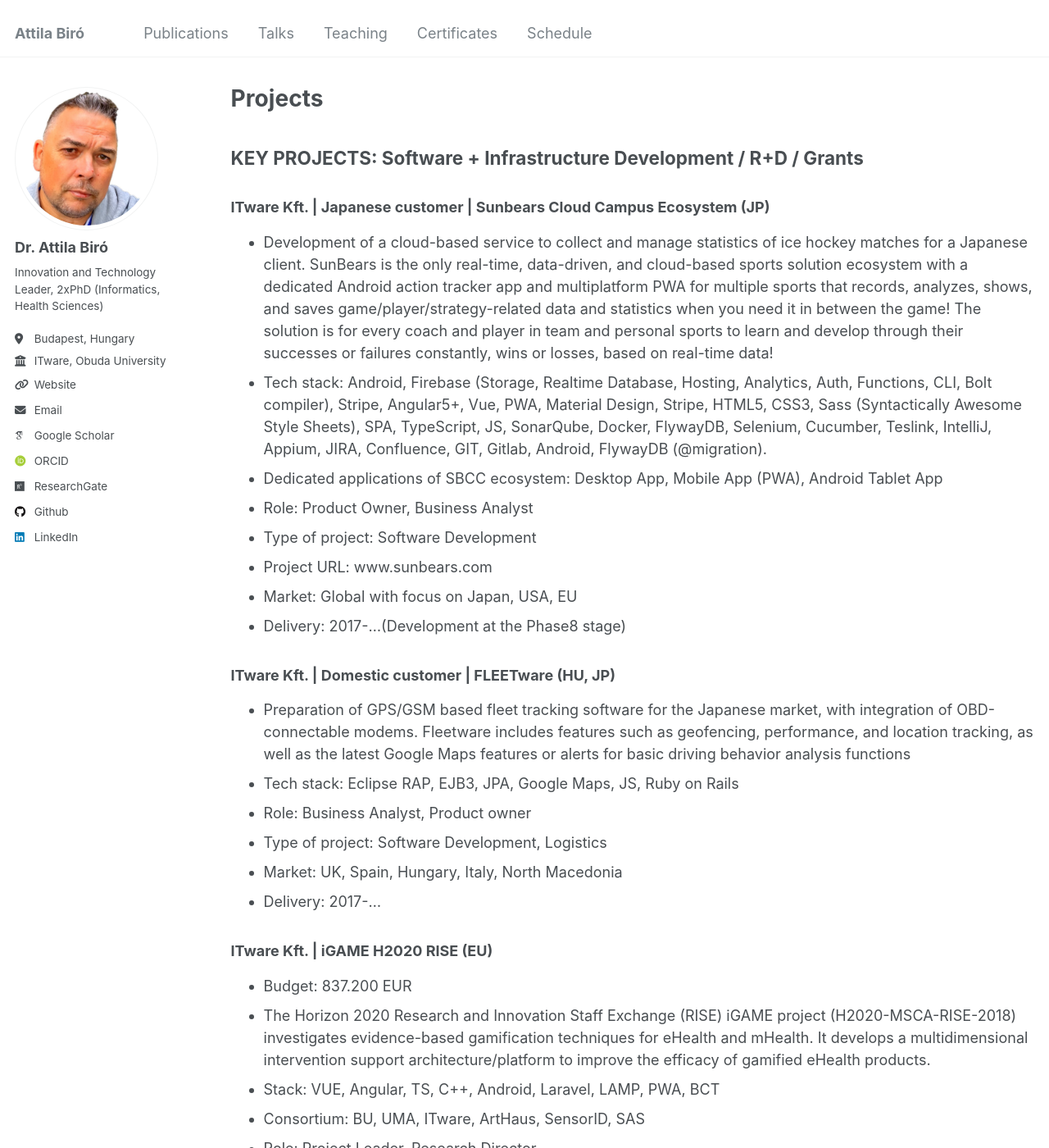
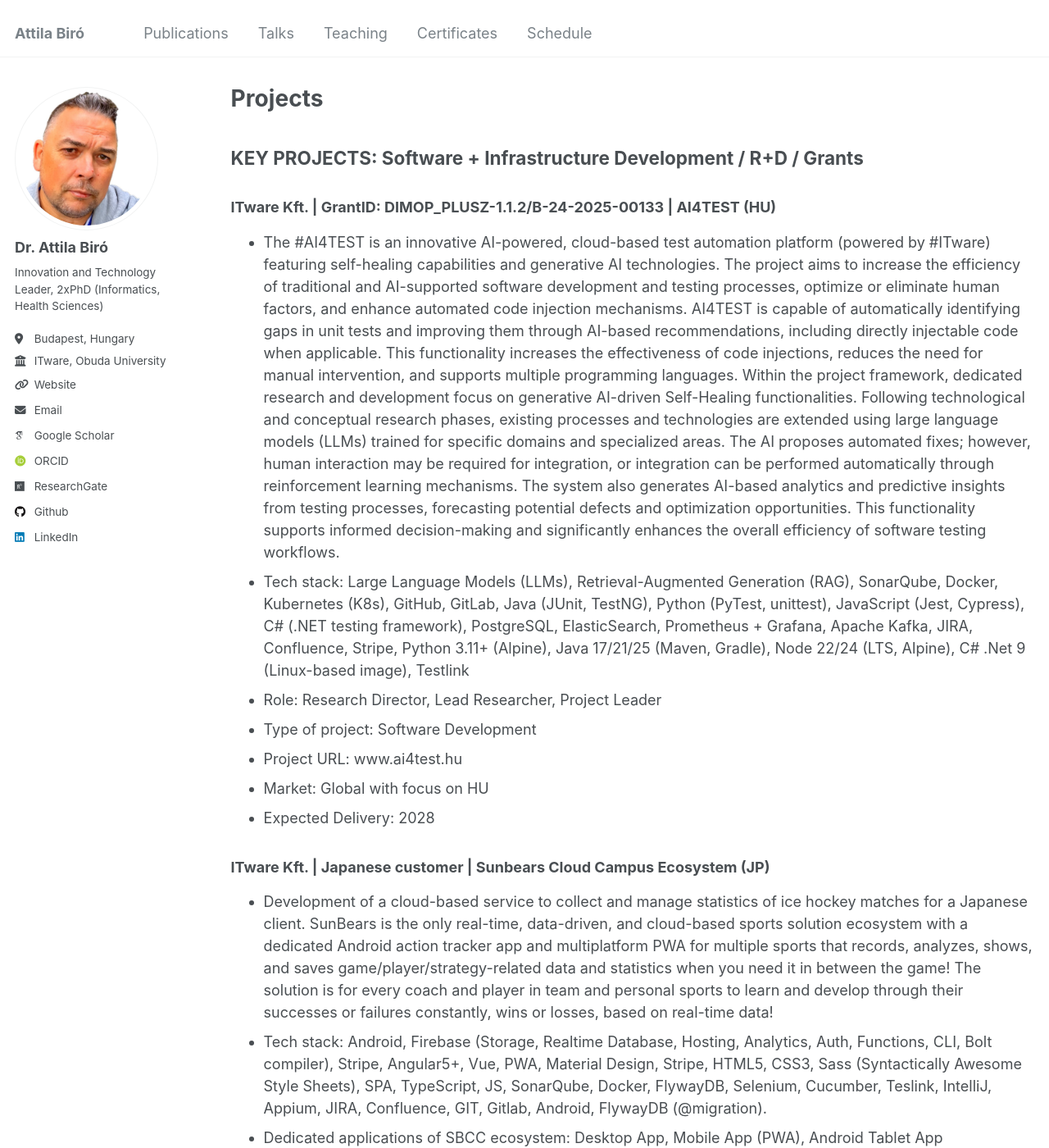
Before and after one commit to biroka/biroka.github.io, a Jekyll site: the page built from _pages/projects.md, in a window 1280 px wide and 1400 px high. Shown: the whole window at 82% size. Built offline with Jekyll 4.4.1, drawn with Linux system fonts in a browser that asks for light colours; some web fonts are replaced; some of the changed text lies outside the part shown.

Commit message:
Add AI4TEST project details and update statuses
Added detailed information about the AI4TEST project, including its objectives, technology stack, roles, and expected delivery date. Updated project status to 'ON-GOING' for AI4TEST and AI4DEV.

```diff
--- a/_pages/projects.md
+++ b/_pages/projects.md
@@ -6,6 +6,15 @@ author_profile: true
 ---
 
 ## KEY PROJECTS: Software + Infrastructure Development / R+D / Grants
+
+### ITware Kft. | GrantID: DIMOP_PLUSZ-1.1.2/B-24-2025-00133 | AI4TEST (HU)
+ * The #AI4TEST is an innovative AI-powered, cloud-based test automation platform (powered by #ITware) featuring self-healing capabilities and generative AI technologies. The project aims to increase the efficiency of traditional and AI-supported software development and testing processes, optimize or eliminate human factors, and enhance automated code injection mechanisms. AI4TEST is capable of automatically identifying gaps in unit tests and improving them through AI-based recommendations, including directly injectable code when applicable. This functionality increases the effectiveness of code injections, reduces the need for manual intervention, and supports multiple programming languages. Within the project framework, dedicated research and development focus on generative AI-driven Self-Healing functionalities. Following technological and conceptual research phases, existing processes and technologies are extended using large language models (LLMs) trained for specific domains and specialized areas. The AI proposes automated fixes; however, human interaction may be required for integration, or integration can be performed automatically through reinforcement learning mechanisms. The system also generates AI-based analytics and predictive insights from testing processes, forecasting potential defects and optimization opportunities. This functionality supports informed decision-making and significantly enhances the overall efficiency of software testing workflows.
+ * Tech stack: Large Language Models (LLMs), Retrieval-Augmented Generation (RAG), SonarQube, Docker, Kubernetes (K8s), GitHub, GitLab, Java (JUnit, TestNG), Python (PyTest, unittest), JavaScript (Jest, Cypress), C# (.NET testing framework), PostgreSQL, ElasticSearch, Prometheus + Grafana, Apache Kafka, JIRA, Confluence, Stripe, Python 3.11+ (Alpine), Java 17/21/25 (Maven, Gradle), Node 22/24 (LTS, Alpine), C# .Net 9 (Linux-based image), Testlink
+ * Role: Research Director, Lead Researcher, Project Leader
+ * Type of project: Software Development
+ * Project URL: www.ai4test.hu
+ * Market: Global with focus on HU
+ * Expected Delivery: 2028
 
 ### ITware Kft. | Japanese customer | Sunbears Cloud Campus Ecosystem (JP)
  * Development of a cloud-based service to collect and manage statistics of ice hockey matches for a Japanese client. SunBears is the only real-time, data-driven, and cloud-based sports solution ecosystem with a dedicated Android action tracker app and multiplatform PWA for multiple sports that records, analyzes, shows, and saves game/player/strategy-related data and statistics when you need it in between the game! The solution is for every coach and player in team and personal sports to learn and develop through their successes or failures constantly, wins or losses, based on real-time data!
@@ -44,7 +53,8 @@ author_profile: true
  * Delivery: 2015
 
 ## PRODUCT DEVELOPMENT PROJECTS
-* ITWARE - AI4DEV - AI4Developers Complex 3-4 Days AI Training program for Developers (HU)
+* ITWARE - AI4TEST - AI4TEST Testautomation framework (ON-GOING) (HU)
+* ITWARE - AI4DEV - AI4Developers Complex 3-4 Days AI Training program for Developers (ON-GOING) (HU)
 * ITWARE - FLEETWARE - Fleet tracking solution for Hungarian market (HU)
 * ITWARE - APPAWARE - Multiplatform low-code no-code platform development (HU)
 * GYOGYSZERFUTAR - Compliace - Support solution for measuring compliance levels based on complex drug therapies (HU)
@@ -172,6 +182,7 @@ author_profile: true
  * SOMODY - **Design and modernization of equipments for building technology, pastry, and kitchen technology** (Centrál Kávéház, Budapest) (Somody Kft.) (HU)
 
 ## GRANT (LEADERSHIP and PROJECT MANAGEMENT)
+* 2026-2028 ITWARE - AI4TEST - DIMOP_PLUSZ-1.1.2/B-24-2025-00133, Projekt: 299.141.250 HUF, Támogatás: 201.815.775 HUF (HU)
 * 2024 ITWARE - iGAME H2020 RISE cross-country (ES, UK, IT, MK, HU) consortium project, 837.200 EUR (EU)
 * 2019 ITWARE - VEKOP-2.1.1-15-2016-00137 - Innovatív felhő alapú tesztautomatizálási megoldások fejlesztése az ITware Kft-nél, 36.609.369 HUF (HU)
 * 2019 ITWARE - GINOP 2.1.7-15-2016-01517 - Távoli járműdiagnosztikára épülő innovatív szolgáltatás létrehozása az ITware Kft-nél, 57.049.215 HUF (HU)
```
